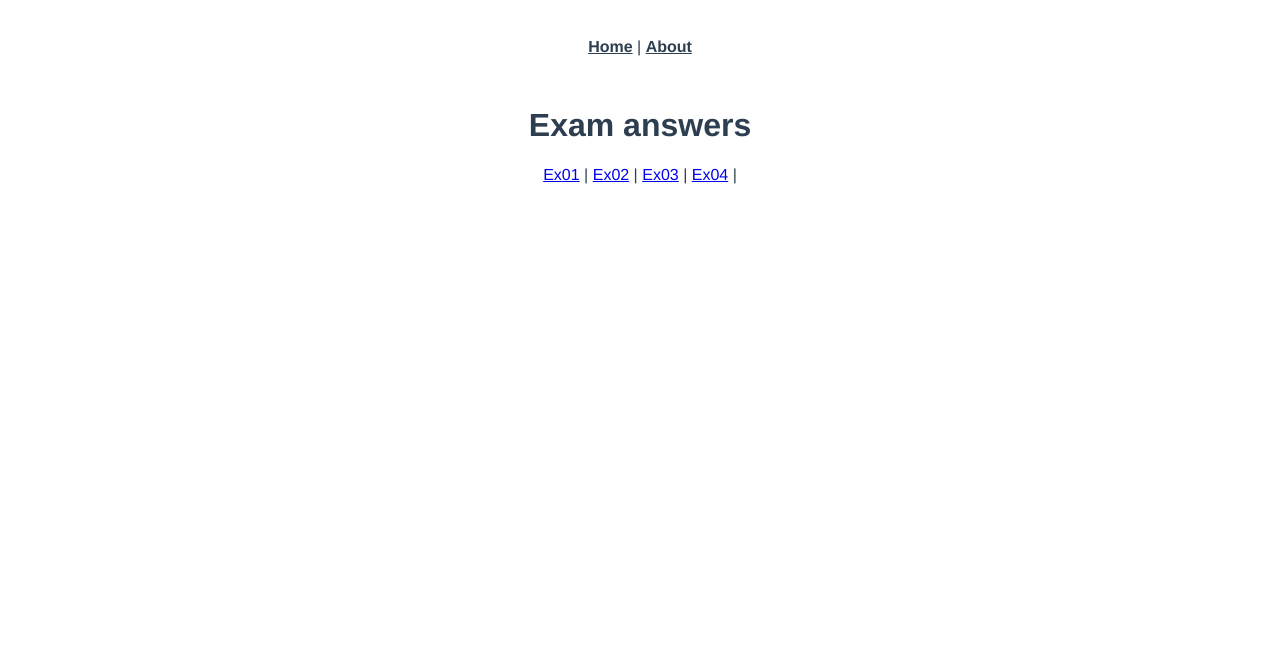
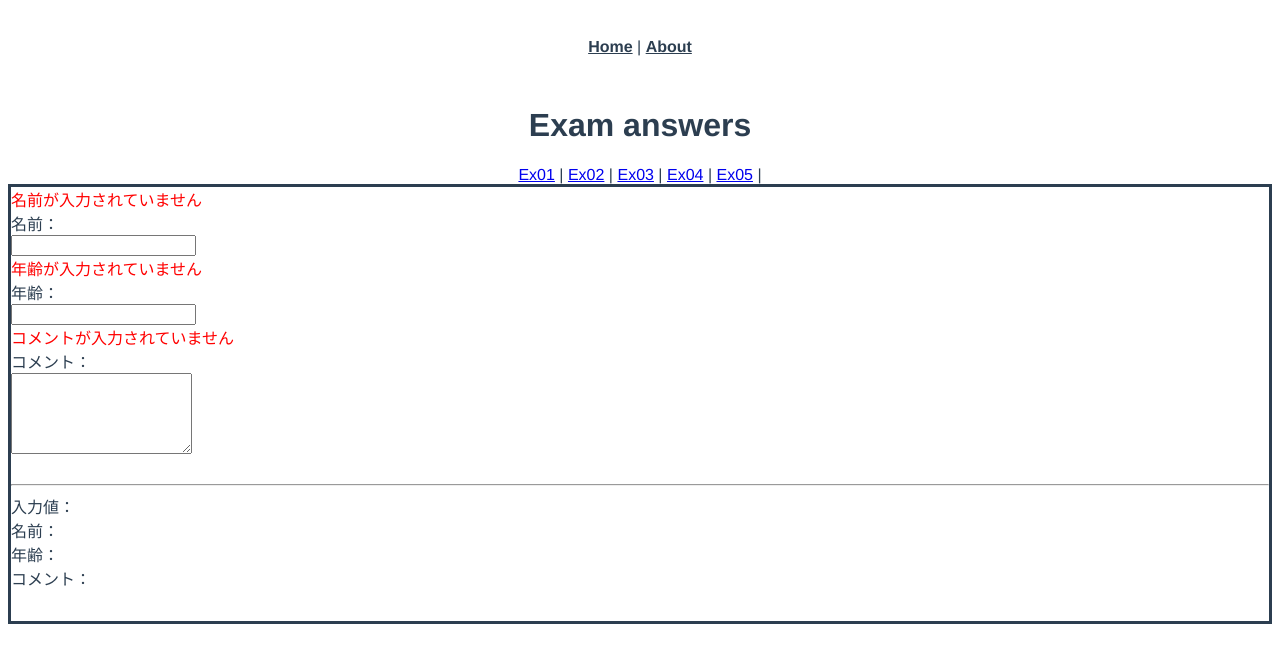
Before and after one commit to shiibawataru/ex-vue-beginner, a Vue app: page /ex05 in a window 1280 px wide. Shown: the top 662 px of the page. Built offline with nearby package versions, Linux system fonts and the light colour scheme.

Commit message:
演習5 ユーザー情報を表示

```diff
--- a/src/App.vue
+++ b/src/App.vue
@@ -11,6 +11,7 @@
     <router-link to="/ex02">Ex02</router-link> |
     <router-link to="/ex03">Ex03</router-link> |
     <router-link to="/ex04">Ex04</router-link> |
+    <router-link to="/ex05">Ex05</router-link> |
 
     <router-view />
   </div>
--- a/src/router/index.ts
+++ b/src/router/index.ts
@@ -35,6 +35,10 @@ const routes: Array<RouteConfig> = [
     path: "/ex04",
     component: () => import("../views/answer/Ex04.vue"),
   },
+  {
+    path: "/ex05",
+    component: () => import("../views/answer/Ex05.vue"),
+  },
 ];
 
 const router = new VueRouter({
--- a/src/views/answer/Ex04.vue
+++ b/src/views/answer/Ex04.vue
@@ -4,8 +4,9 @@
       <input type="text" v-model.number="num1" /> <br />
       <input type="text" v-model.number="num2" /> <br />
       <input type="text" v-model.number="num3" /> <br />
-      税抜き価格：{{ (num1 + num2 + num3).toLocaleString() }}円 <br />
-      税込価格：{{ ((num1 + num2 + num3) * 1.1).toLocaleString() }}円
+      税抜き価格：{{ totalPrice.toLocaleString() }}円 <br />
+      税込価格：{{ totalPriceIncludeTax.toLocaleString() }}円
+      <!-- ここで計算させるとMVVMのVIEWで計算させることになるため下で計算 -->
     </form>
   </div>
 </template>
@@ -18,6 +19,13 @@ export default class Ex04 extends Vue {
   private num1 = 0;
   private num2 = 0;
   private num3 = 0;
+
+  get totalPrice(): number {
+    return this.num1 + this.num2 + this.num3;
+  }
+  get totalPriceIncludeTax(): number {
+    return (this.num1 + this.num2 + this.num3) * 1.1;
+  }
 }
 </script>
 
--- /dev/null
+++ b/src/views/answer/Ex05.vue
@@ -0,0 +1,59 @@
+<template>
+  <div class="ex">
+    <div class="errorMessage" v-if="myName === ''">
+      名前が入力されていません
+    </div>
+    <div class="myInfo">
+      名前：<br />
+      <input type="text" id="myName" v-model="myName" />
+    </div>
+    <div class="errorMessage" v-if="myAge === ''">年齢が入力されていません</div>
+    <div class="myInfo">
+      年齢：<br />
+      <input type="number" v-model="myAge" />
+    </div>
+    <div class="errorMessage" v-if="myComment === ''">
+      コメントが入力されていません
+    </div>
+    <div class="myInfo">
+      コメント：<br />
+      <textarea
+        id="myComment"
+        v-model="myComment"
+        cols="20"
+        rows="5"
+      ></textarea>
+    </div>
+    <br />
+    <hr />
+
+    入力値：<br />
+    名前：{{ myName }}<br />
+    年齢：{{ myAge }}<br />
+    コメント：
+    <pre>{{ myComment }}</pre>
+    <br />
+  </div>
+</template>
+
+<script lang="ts">
+import { Component, Vue } from "vue-property-decorator";
+
+@Component
+export default class Ex05 extends Vue {
+  private myName = "";
+  private myAge = "";
+  private myComment = "";
+  private canShow = false;
+}
+</script>
+
+<style scoped>
+.ex {
+  border: solid;
+  text-align: left;
+}
+.errorMessage {
+  color: red;
+}
+</style>
```
